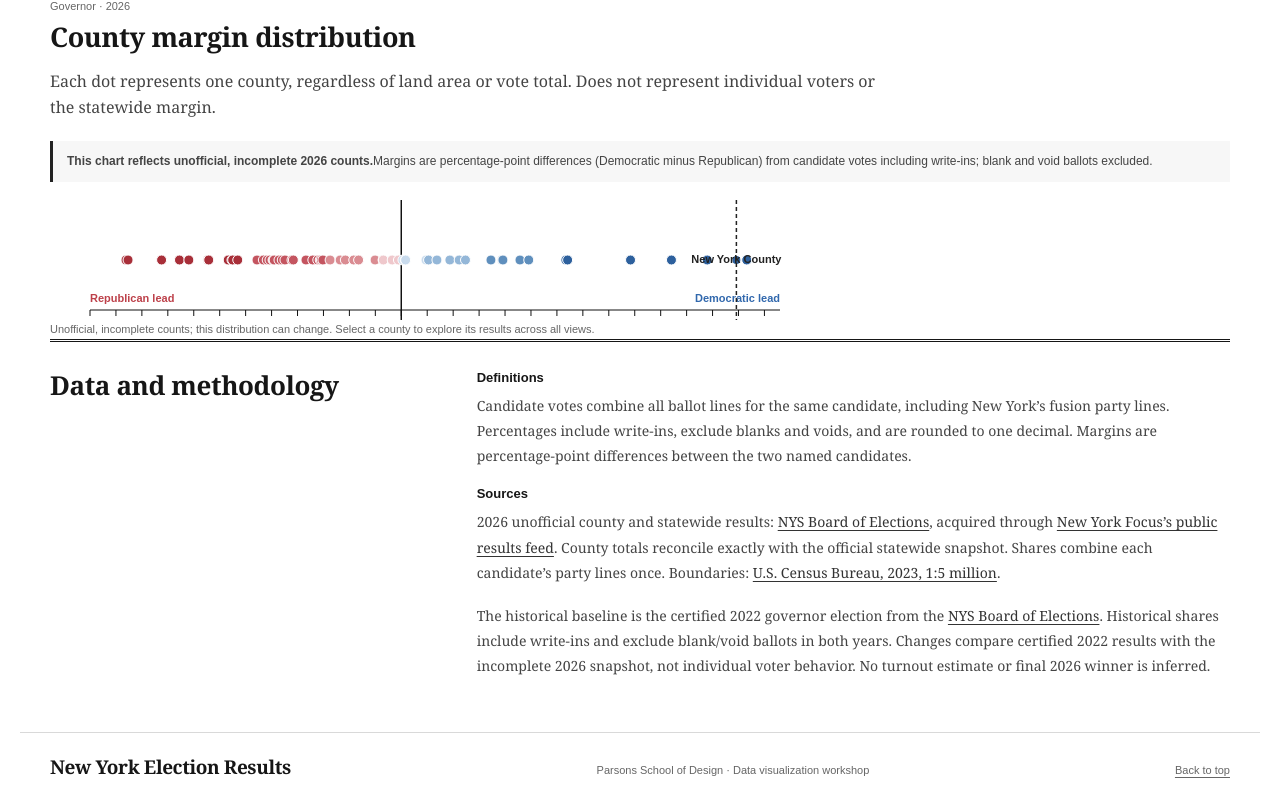
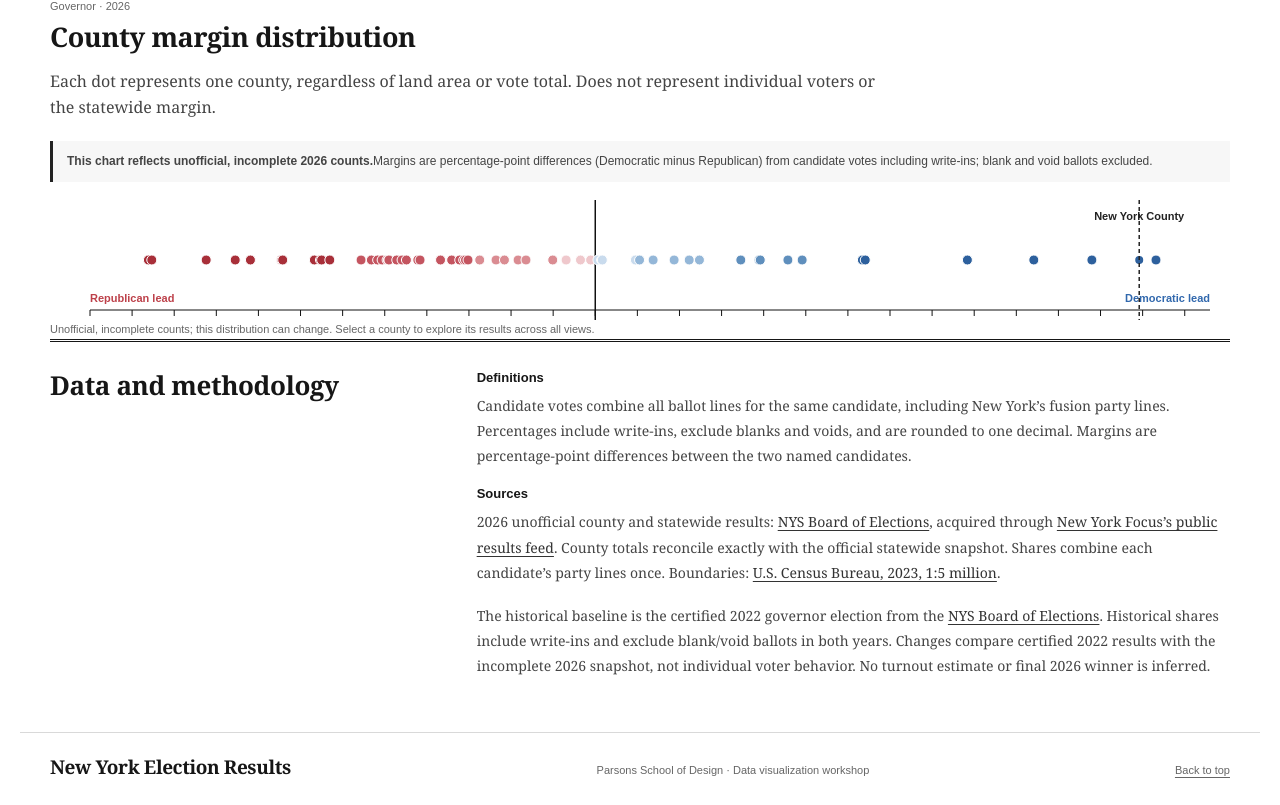
Before and after one commit to michaeltaras/nov-2026-parsons-workshop, a React (Vite) app: page / in a window 1280 px wide. Shown: the part 3930-4735 px from the top of the page. Built offline with nearby package versions, Linux system fonts and the light colour scheme.

Commit message:
Fix margin distribution: move selection label off dots, make chart full-width

```diff
--- a/src/features/MarginDistribution.tsx
+++ b/src/features/MarginDistribution.tsx
@@ -1,6 +1,7 @@
 import { counties, margin } from "../data/elections";
 import { electionColor, democratic, republican } from "../utils/electionColors";
 import { marginLabel } from "../utils/formatNumbers";
+import { useRef, useLayoutEffect, useState } from "react";
 
 interface CountyMargin {
   fips: string;
@@ -15,6 +16,21 @@ export default function MarginDistribution({
   selected: string;
   onSelect: (fips: string) => void;
 }) {
+  const svgRef = useRef<SVGSVGElement>(null);
+  const [chartWidth, setChartWidth] = useState(750);
+
+  useLayoutEffect(() => {
+    const updateWidth = () => {
+      if (svgRef.current && svgRef.current.parentElement) {
+        const parentWidth = svgRef.current.parentElement.clientWidth;
+        setChartWidth(Math.max(parentWidth, 400)); // minimum 400px
+      }
+    };
+    updateWidth();
+    window.addEventListener("resize", updateWidth);
+    return () => window.removeEventListener("resize", updateWidth);
+  }, []);
+
   // Compute margins for all counties
   const countyMargins: CountyMargin[] = counties
     .map((county) => ({
@@ -36,8 +52,6 @@ export default function MarginDistribution({
   const axisMin = Math.floor(minMargin - padding);
   const axisMax = Math.ceil(maxMargin + padding);
 
-  // Chart dimensions
-  const chartWidth = 750;
   const chartHeight = 120;
   const plotLeft = 40;
   const plotRight = 20;
@@ -118,6 +132,7 @@ export default function MarginDistribution({
       </div>
 
       <svg
+        ref={svgRef}
         className="margin-plot"
         viewBox={`0 0 ${chartWidth} ${chartHeight}`}
         aria-label={`County margin distribution: ${validMargins.length} counties with reported margins, ${missingMargins.length} without`}
@@ -234,9 +249,9 @@ export default function MarginDistribution({
             />
             <text
               x={selectedCounty.x}
-              y={chartHeight / 2}
+              y={12}
               textAnchor="middle"
-              dominantBaseline="middle"
+              dominantBaseline="hanging"
               className="selection-label"
               fill="#222"
             >
--- a/src/styles/global.css
+++ b/src/styles/global.css
@@ -1209,7 +1209,6 @@ footer > a:last-child {
 .margin-plot {
   display: block;
   width: 100%;
-  max-width: 750px;
   background: #fff;
 }
 .zero-line {
```
